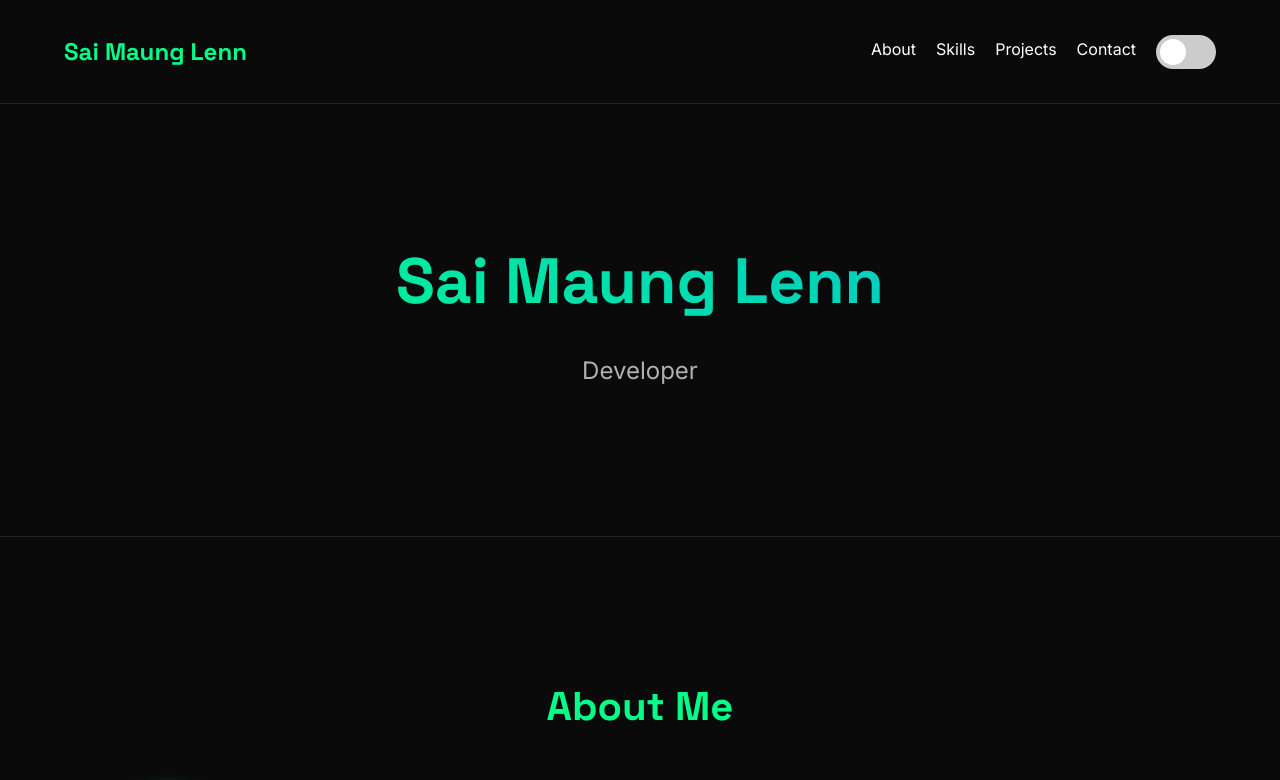
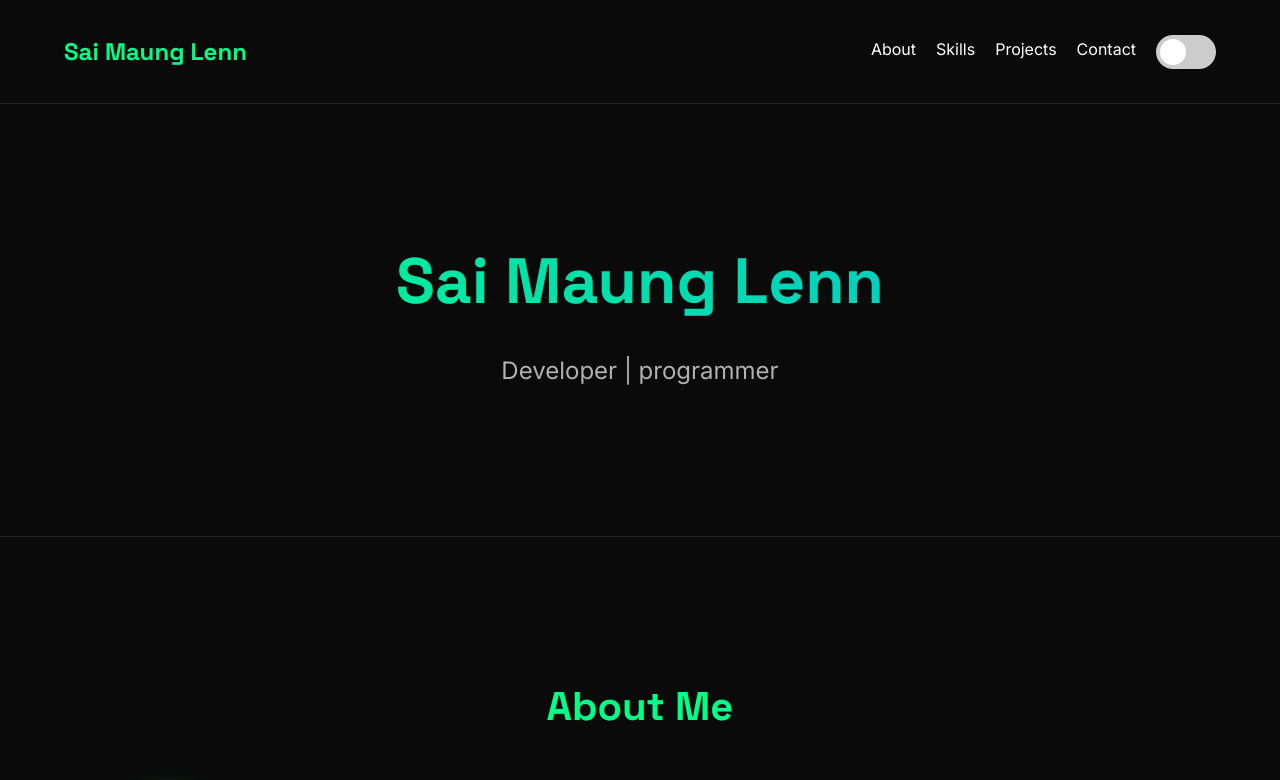
Before and after one commit to SaiMaungLenn/dev, a plain HTML site: page index.html in a window 1280 px wide. Shown: the top 780 px of the page. Drawn offline with Linux system fonts and the light colour scheme.

Commit message:
index.html

```diff
--- a/index.html
+++ b/index.html
@@ -33,7 +33,7 @@
   <header>
     <div class="container">
       <h1>Sai Maung Lenn</h1>
-      <p>Developer</p>
+      <p>Developer | programmer</p>
     </div>
   </header>
 
```
